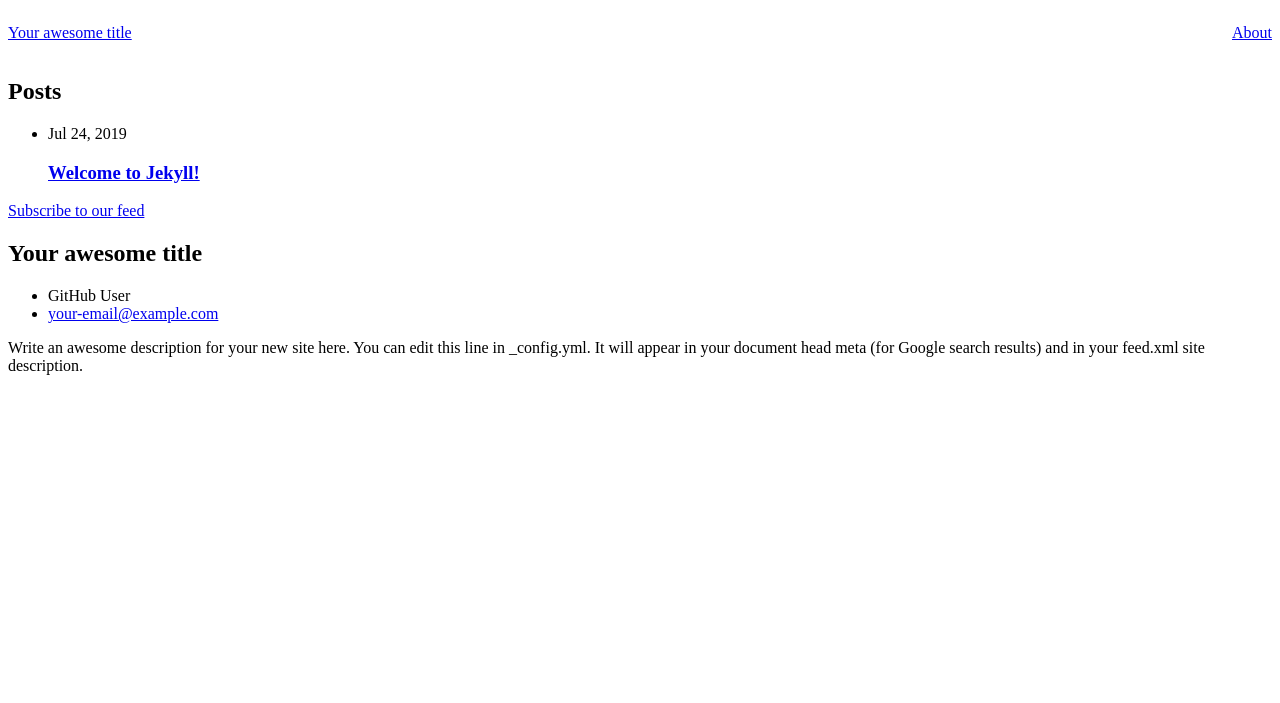
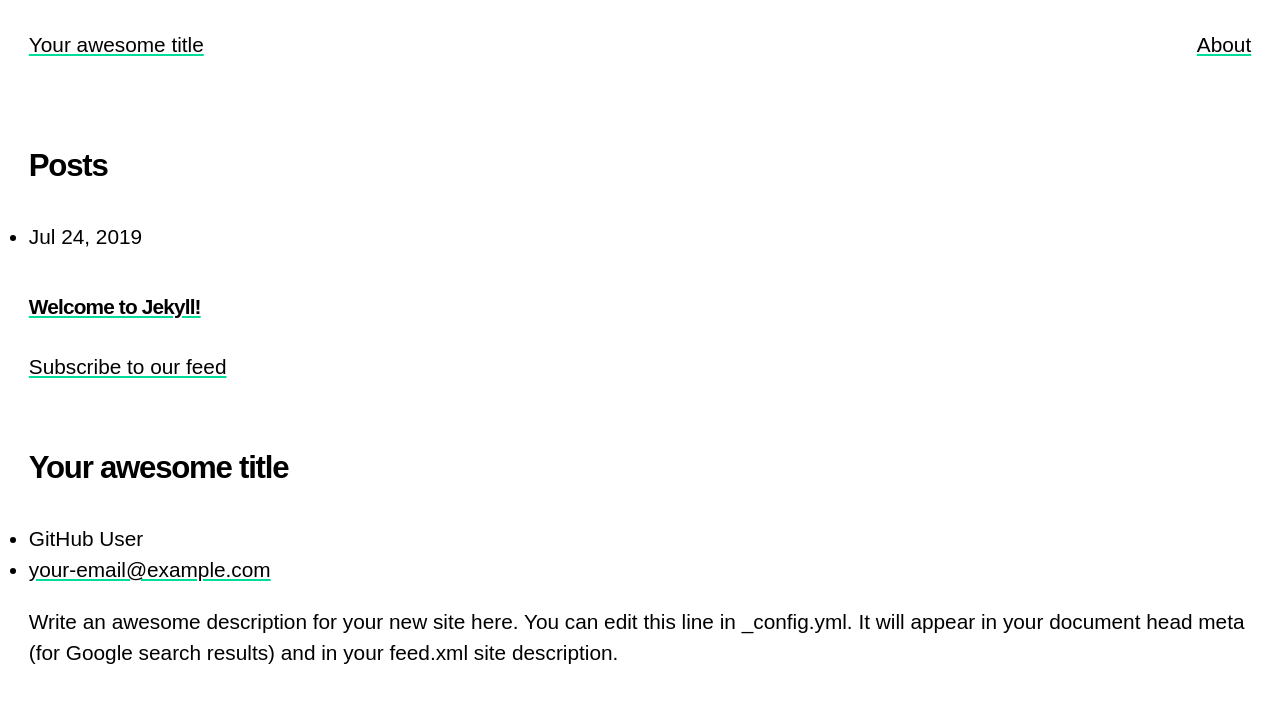
Before and after one commit to dirtyhenry/kids, a Jekyll site: the page built from index.md, in a window 1280 px wide. Shown: the top 703 px of the page. Built offline with Jekyll 4.4.1, drawn with Linux system fonts in a browser that asks for light colours; some web fonts are replaced.

Commit message:
feat: bring contents of legacy css project into the theme

```diff
--- a/_sass/kids.scss
+++ b/_sass/kids.scss
@@ -1,56 +1,12 @@
 @charset "utf-8";
 
 // Define defaults for each variable.
-
-$base-font-family: -apple-system, BlinkMacSystemFont, "Segoe UI", Roboto, Helvetica, Arial, sans-serif, "Apple Color Emoji", "Segoe UI Emoji", "Segoe UI Symbol" !default;
-$base-font-size:   16px !default;
-$base-font-weight: 400 !default;
-$small-font-size:  $base-font-size * 0.875 !default;
-$base-line-height: 1.5 !default;
-
-$spacing-unit:     30px !default;
-
-$text-color:       #111 !default;
-$background-color: #fdfdfd !default;
-$brand-color:      #2a7ae2 !default;
-
-$grey-color:       #828282 !default;
-$grey-color-light: lighten($grey-color, 40%) !default;
-$grey-color-dark:  darken($grey-color, 25%) !default;
-$orange-color:     #f66a0a !default;
-$table-text-align: left !default;
-
-// Width of the content area
-$content-width:    800px !default;
-
-$on-palm:          600px !default;
-$on-laptop:        800px !default;
-
-$on-medium:        $on-palm !default;
-$on-large:         $on-laptop !default;
-
-// Use media queries like this:
-// @include media-query($on-palm) {
-//   .wrapper {
-//     padding-right: $spacing-unit / 2;
-//     padding-left: $spacing-unit / 2;
-//   }
-// }
-// Notice the following mixin uses max-width, in a deprecated, desktop-first
-// approach, whereas media queries used elsewhere now use min-width.
-@mixin media-query($device) {
-  @media screen and (max-width: $device) {
-    @content;
-  }
-}
-
-@mixin relative-font-size($ratio) {
-  font-size: $base-font-size * $ratio;
-}
 
 // Import partials.
 @import
   "kids/base",
   "kids/layout",
-  "kids/syntax-highlighting"
+  "kids/links",
+  "kids/syntax-highlighting",
+  "kids/typography"
 ;
--- a/_sass/kids/_base.scss
+++ b/_sass/kids/_base.scss
@@ -1 +1,5 @@
-/** TODO */
+@import url('https://rsms.me/inter/inter.css');
+html { font-family: 'Inter', sans-serif; }
+@supports (font-variation-settings: normal) {
+  html { font-family: 'Inter var', sans-serif; }
+}
--- /dev/null
+++ b/_sass/kids/_links.scss
@@ -0,0 +1,20 @@
+a {
+  &:link {
+    color: inherit;
+    text-decoration: underline #0D9;
+  }
+
+  &:visited {
+    color: inherit;
+    text-decoration: underline #0D9;
+  }
+
+  &:hover,
+  &:focus {
+    outline: 0;
+    color: inherit;
+    background-color: #0D9;
+  }
+
+  &:active { color: #ccc; }
+}
--- /dev/null
+++ b/_sass/kids/_typography.scss
@@ -0,0 +1,148 @@
+$base-font-size: 130; // Is used as a %
+$line-height: 1.5;
+$ratio: 1.5;
+
+$base: 16 * ($base-font-size / 100);
+$leading: $base * $line-height;
+
+@mixin line-height($number) {
+  line-height: #{$number * $line-height + "rem"};
+}
+
+@mixin margin-top($number) {
+  margin-top: #{$number * $line-height + "rem"};
+}
+
+@mixin margin-bottom($number) {
+  margin-bottom: #{$number * $line-height + "rem"};
+}
+
+@function pow($number, $exponent) {
+  $value: 1;
+
+  @if $exponent > 0 {
+    @for $i from 1 through $exponent {
+      $value: $value * $number;
+    }
+  }
+
+  @else if $exponent < 0 {
+    @for $i from 1 through -$exponent {
+      $value: $value / $number;
+    }
+  }
+
+  @return $value;
+}
+
+@function modular-scale($value, $ms-ratio: $ratio) {
+  $size: pow($ms-ratio, $value);
+
+  @return #{$size + "rem"};
+}
+
+html {
+  font-kerning: normal;
+  font-size: #{$base-font-size + "%"};
+  line-height: 1.5em;
+  text-rendering: optimizeLegibility;
+  padding-left: 1em;
+  padding-right: 1em;
+}
+
+article {
+  max-width: 33em;
+  margin: 0 auto; // center content
+}
+
+p {
+  margin: 0 auto;
+}
+
+p + p {
+  text-indent: 1em;
+}
+
+blockquote p {
+  hanging-punctuation: first;
+}
+
+// Headings Parameters
+// (font-size, line-height, margin-top, margin-bottom)
+$headings: (
+  h1: (
+    2,
+    2,
+    3,
+    1
+  ),
+  h2: (
+    1,
+    1.5,
+    2,
+    1
+  ),
+  h3: (
+    0,
+    1.5,
+    1,
+    0
+  ),
+  h4: (
+    0,
+    1,
+    1,
+    0
+  ),
+  h5: (
+    0,
+    1,
+    1,
+    0
+  ),
+  h6: (
+    0,
+    1,
+    1,
+    0
+  )
+);
+
+h1,
+h2,
+h3,
+h4,
+h5,
+h6 {
+  letter-spacing: -0.04em;
+
+  @include margin-bottom(2);
+}
+
+h1 {
+  font-size: modular-scale(3);
+  font-variant: small-caps;
+  letter-spacing: 0.05em;
+  max-width: 50em;
+}
+
+@each $heading, $properties in $headings {
+  #{$heading} {
+    font-size: modular-scale(nth($properties, 1));
+
+    @include line-height(nth($properties, 2));
+    @include margin-top(nth($properties, 3));
+    @include margin-bottom(nth($properties, 4));
+  }
+}
+
+ul,
+ol {
+  padding-left: 0;
+  list-style-position: outside;
+}
+
+small,
+figcaption {
+  font-size: modular-scale(-1);
+}
```
